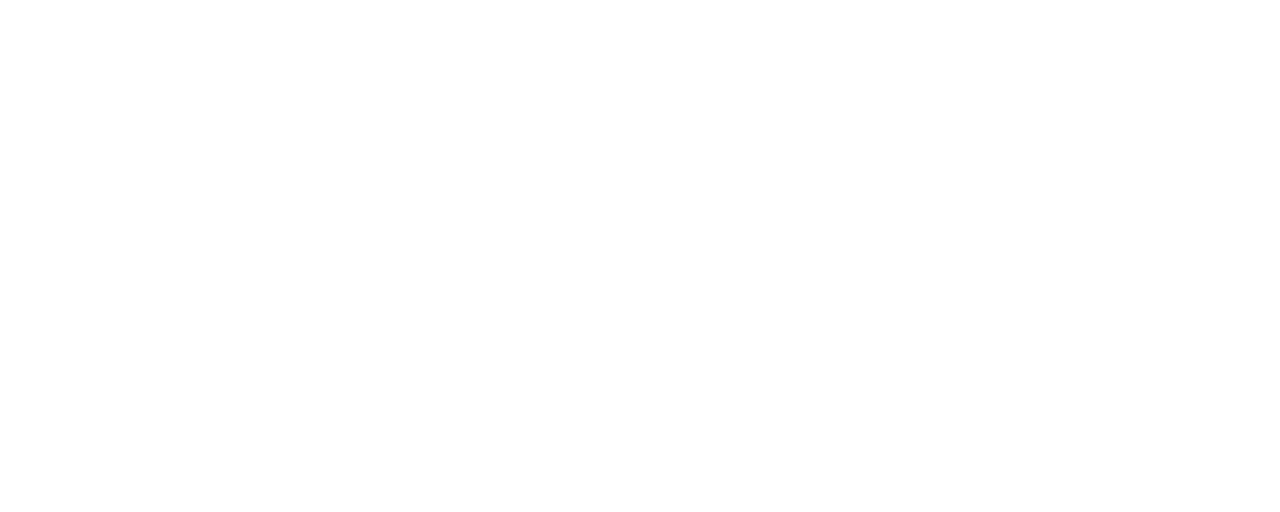
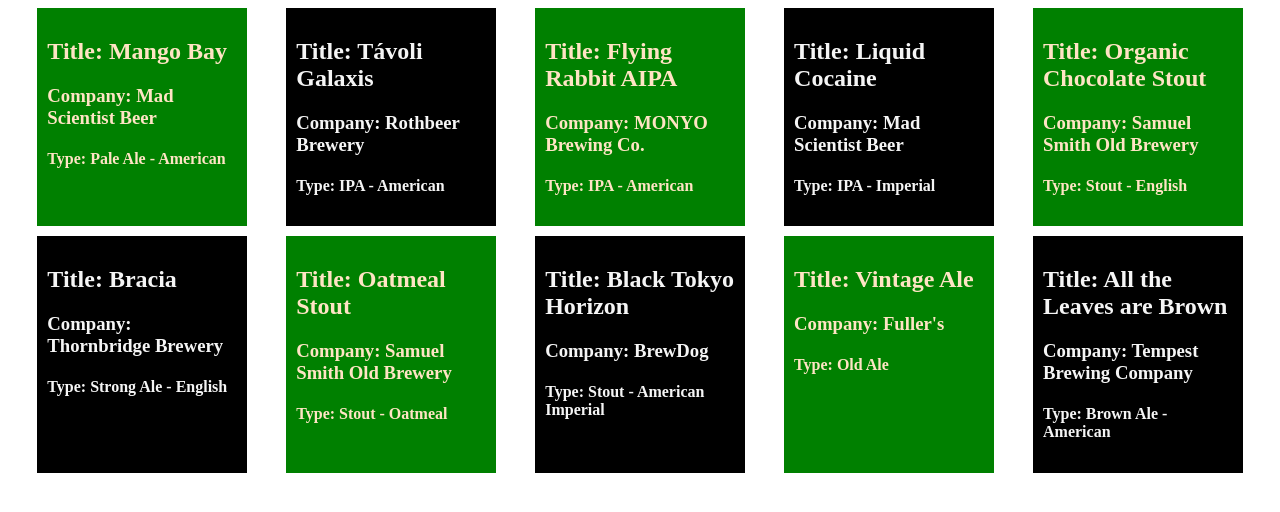
Before and after one commit to pbarna389/5-6th-week, a plain HTML site: page frontend/index.html in a window 1280 px wide. Drawn offline with Linux system fonts and the light colour scheme.

Commit message:
forgot to push...

```diff
--- a/frontend/index.html
+++ b/frontend/index.html
@@ -1,9 +1,12 @@
 <!DOCTYPE html>
 <html lang="en">
   <head>
-	<meta charset="UTF-8">
-	<meta http-equiv="X-UA-Compatible" content="IE=edge">
-	<meta name="viewport" content="width=device-width, initial-scale=1.0">
+    <meta charset="UTF-8" />
+    <meta http-equiv="X-UA-Compatible" content="IE=edge" />
+    <meta name="viewport" content="width=device-width, initial-scale=1.0" />
+    <link rel="stylesheet" href="style.css" />
+    <script src="public/data.js"></script>
+    <script src="public/script.js"></script>
     <title>This is FRONTEND</title>
   </head>
   <body>
--- /dev/null
+++ b/frontend/public/data.js
@@ -0,0 +1,57 @@
+const beers = {
+	id: "beers",
+	logo: "Best Beers",
+	button: "details",
+	cards: [
+		{
+			title: "Mango Bay",
+			sub: "Mad Scientist Beer",
+			text: "Pale Ale - American"
+		},
+		{
+			title: "Távoli Galaxis",
+			sub: "Rothbeer Brewery",
+			text: "IPA - American"
+		},
+		{
+			title: "Flying Rabbit AIPA",
+			sub: "MONYO Brewing Co.",
+			text: "IPA - American"
+		},
+		{
+			title: "Liquid Cocaine",
+			sub: "Mad Scientist Beer",
+			text: "IPA - Imperial"
+		},
+		{
+			title: "Organic Chocolate Stout",
+			sub: "Samuel Smith Old Brewery",
+			text: "Stout - English"
+		},
+		{
+			title: "Bracia",
+			sub: "Thornbridge Brewery",
+			text: "Strong Ale - English"
+		},
+		{
+			title: "Oatmeal Stout",
+			sub: "Samuel Smith Old Brewery",
+			text: "Stout - Oatmeal"
+		},
+		{
+			title: "Black Tokyo Horizon",
+			sub: "BrewDog",
+			text: "Stout - American Imperial"
+		},
+		{
+			title: "Vintage Ale",
+			sub: "Fuller's",
+			text: "Old Ale"
+		},
+		{
+			title: "All the Leaves are Brown",
+			sub: "Tempest Brewing Company",
+			text: "Brown Ale - American"
+		},
+	]
+};
--- /dev/null
+++ b/frontend/public/script.js
@@ -0,0 +1,67 @@
+// const firstPerson = {
+//     name: "Peter",
+//     sex: "male"
+// };
+
+// const secondPerson = {
+//     name: "Sarah",
+//     sex: "female"
+// };
+
+// function getGender(person) {
+//     if (person.sex === "male") {
+//         return "He's a man!"
+//     } else {
+//         return "She's a woman!"
+//     };
+// };
+
+// console.log(getGender(firstPerson));
+// console.log(getGender(secondPerson));
+console.table(beers.cards);
+
+const beerSectionComponent = (innerData, id = 0) => {
+    return `
+        <section id=${id}>
+            ${innerData}
+        </section>`
+};
+
+const beerCardComponent = (title, sub, type) => {
+    return `
+        <div>
+            <h1>Title: ${title}</h1>
+            <h3>Company: ${sub}</h3>
+            <h4>Type: ${type}</h4>
+        </div>
+    `
+};
+
+const init = () => {
+    const rootElement = document.querySelector('#root');
+    const beerCards = beers.cards;
+
+    for (const element of beerCards) {
+        let beerData = "";
+        let beerID = ""
+
+        beerData += beerCardComponent(element.title, element.sub, element.text);
+        beerID += `0${beerCards.indexOf(element)}`;
+
+        console.log(beerID)
+
+        rootElement.insertAdjacentHTML('beforeend', beerSectionComponent(beerData, beerID));
+    };
+
+    // beers.cards.forEach(element => {
+    //     let beerData = "";
+
+    //     beerData += beerCardComponent(element.title, element.sub, element.text);
+    // beerID += `0${beerCards.indexOf(element)}`;
+
+    //     rootElement.insertAdjacentHTML('beforeend', beerSectionComponent(beerData, beerID));
+    // });
+
+};
+
+window.addEventListener("load", init);
--- /dev/null
+++ b/frontend/style.css
@@ -0,0 +1,21 @@
+#root {
+  display: flex;
+  flex-flow: row wrap;
+  justify-content: space-evenly;
+  gap: 10px;
+}
+
+#root > section {
+  width: 15%;
+  padding: 10px;
+}
+
+#root > section:nth-child(odd) {
+  background-color: green;
+  color: bisque;
+}
+
+#root > section:nth-child(even) {
+  background-color: black;
+  color: whitesmoke;
+}
```
Also changed, not shown: frontend/script.js (deleted, +0 -20 lines). Lines whose indentation alone changed are shown as unchanged.
